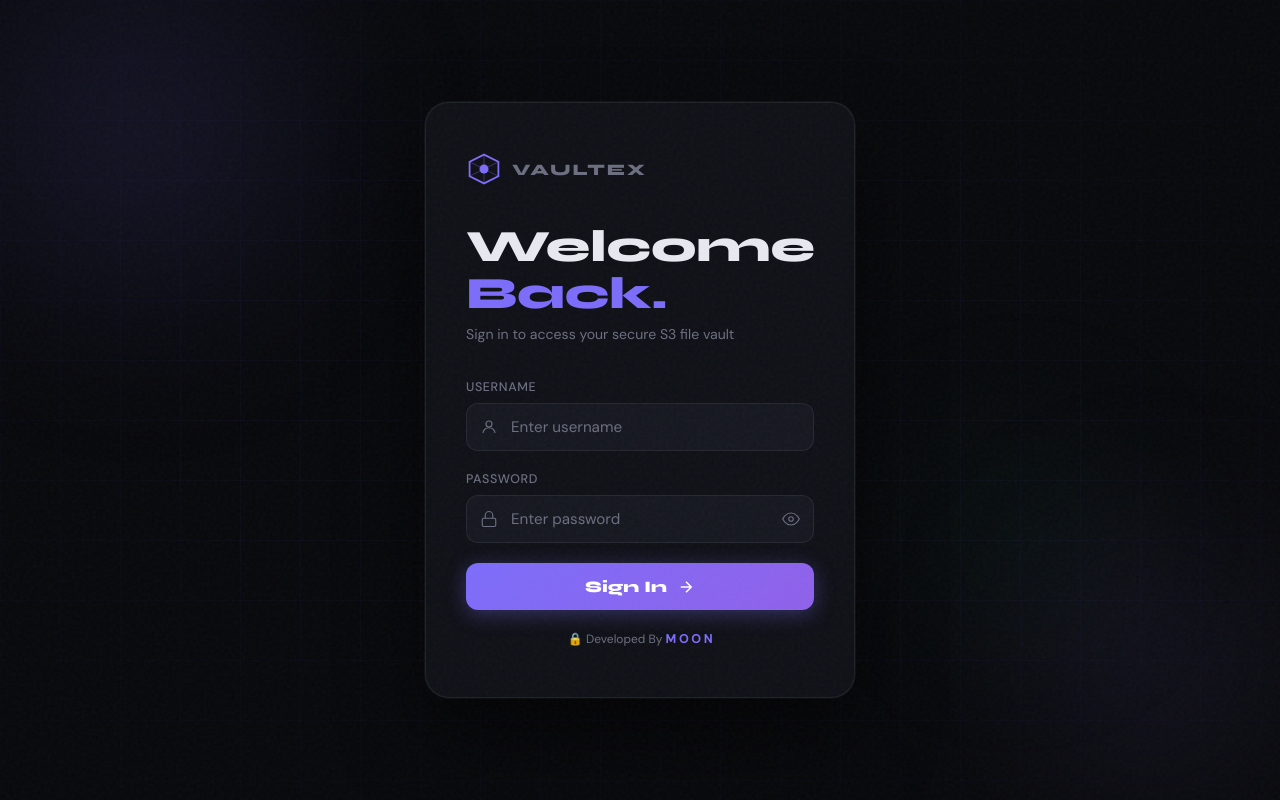
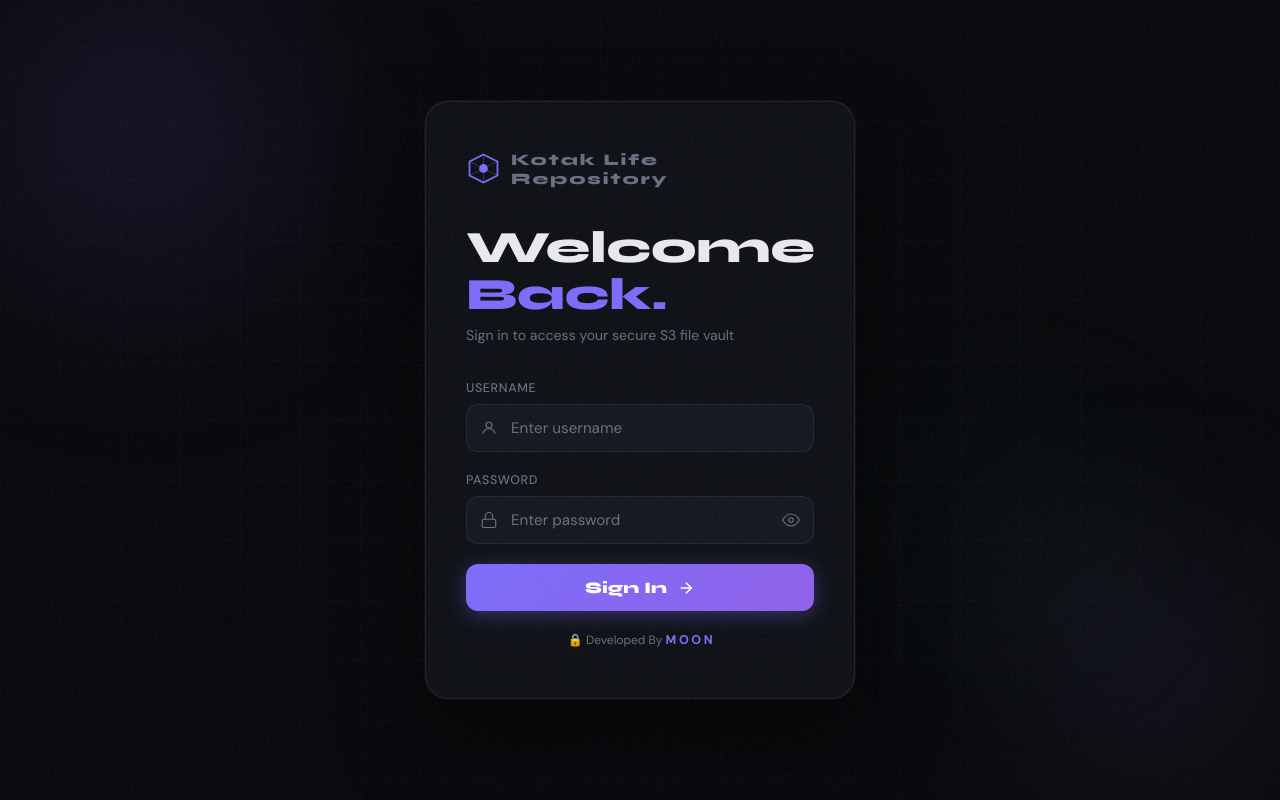
Before and after one commit to i-am-shashiranjan/s3-uploader, a Flask app: page /login in a window 1280 px wide. Run offline with Flask 3, Linux system fonts and the light colour scheme.

Commit message:
Update login page title and brand name

```diff
--- a/app/templates/login.html
+++ b/app/templates/login.html
@@ -3,7 +3,7 @@
 <head>
 <meta charset="UTF-8"/>
 <meta name="viewport" content="width=device-width, initial-scale=1.0"/>
-<title>Vaultex · Login</title>
+<title>KLI Repository· Login</title>
 <link rel="preconnect" href="https://fonts.googleapis.com">
 <link href="https://fonts.googleapis.com/css2?family=Syne:wght@400;600;800&family=DM+Sans:ital,wght@0,300;0,400;0,500;1,300&display=swap" rel="stylesheet">
 <link rel="stylesheet" href="/static/css/login.css">
@@ -26,7 +26,7 @@
           <circle cx="20" cy="20" r="5" fill="currentColor"/>
         </svg>
       </div>
-      <span class="brand-name">VAULTEX</span>
+      <span class="brand-name">Kotak Life Repository</span>
     </div>
 
     <h1 class="headline">Welcome<br><span class="accent">Back.</span></h1>
```
